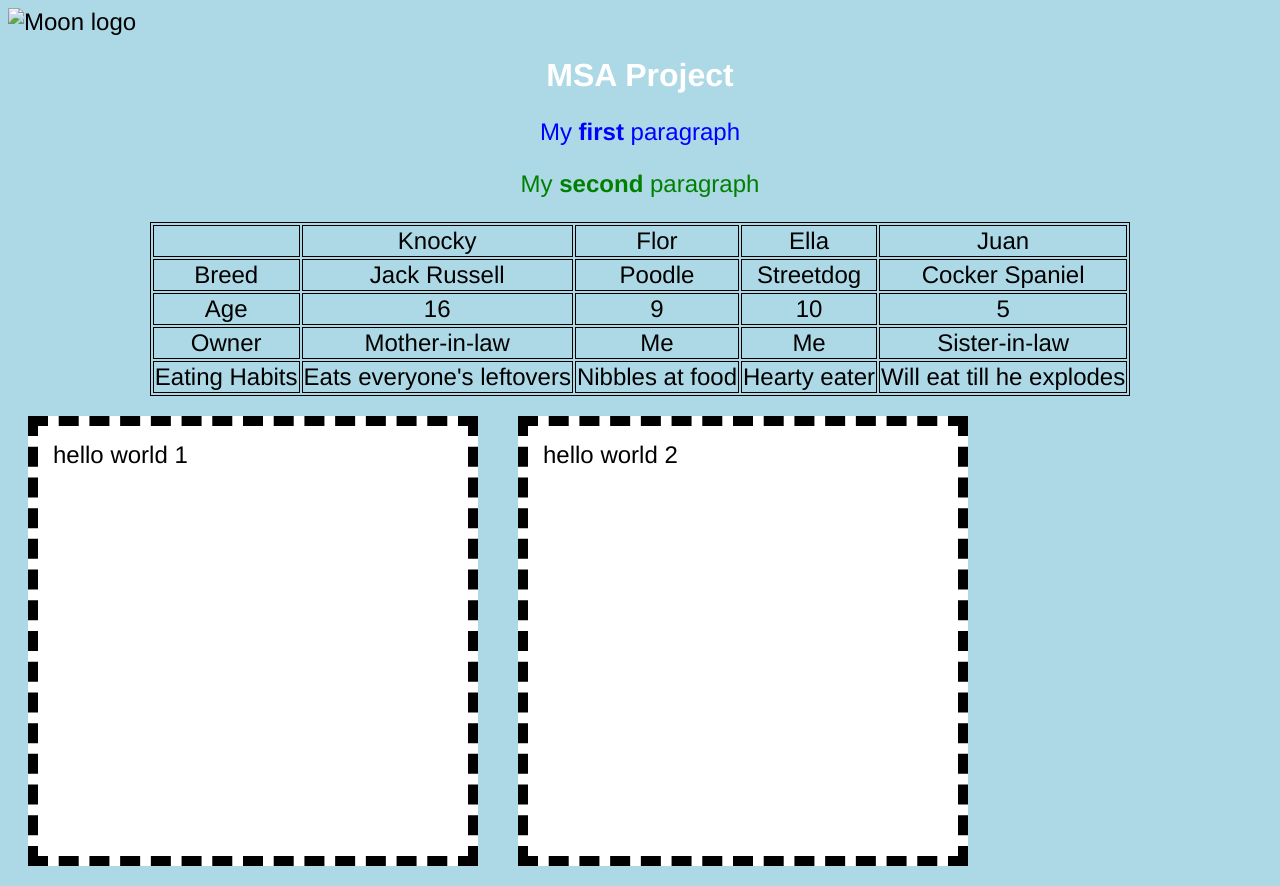
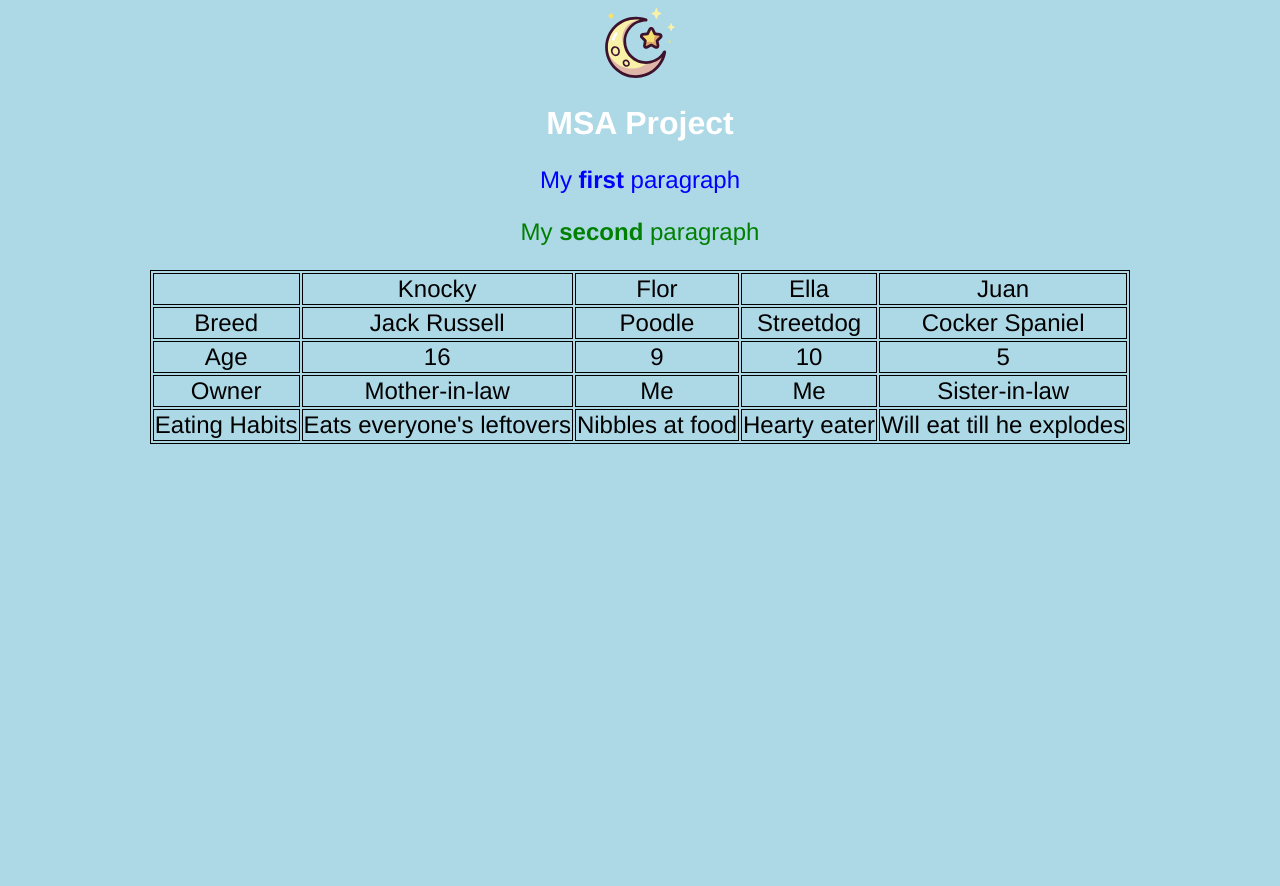
Before and after one commit to lilyhowan/msa-phase-1, a plain HTML site: page index.html in a window 1280 px wide. After the commit the page ends 800 px from the top, so only its background shows below. Drawn offline with Linux system fonts and the light colour scheme.

Commit message:
Adjusted styling

```diff
--- a/index.html
+++ b/index.html
@@ -10,7 +10,7 @@
     </head>
     <body>
       <div id="main-div">
-        <img src="moon.svg" alt="Moon logo" width="70" height="70">
+        <img src="images/moon.svg" alt="Moon logo" width="70" height="70">
         <h1>MSA Project</h1>
         <p class="class-example-1">My <strong>first</strong> paragraph</p>
         <p id="id-example-1">My <strong>second</strong> paragraph</p>
@@ -53,9 +53,5 @@
               <td>Will eat till he explodes</td>
             </tr>
           </table>
-
-        <div class="div-class">hello world 1</div>
-        <div class="div-class">hello world 2</div>
-
     </body>
 </html>
--- a/style.css
+++ b/style.css
@@ -42,6 +42,12 @@ table, td {
     float: left;
   }
 
+#main-div {
+  margin: auto;
+  text-align: center;
+}
+
+
 @media only screen and (max-width: 800px) {
     body {
       background-color: forestgreen;
```
